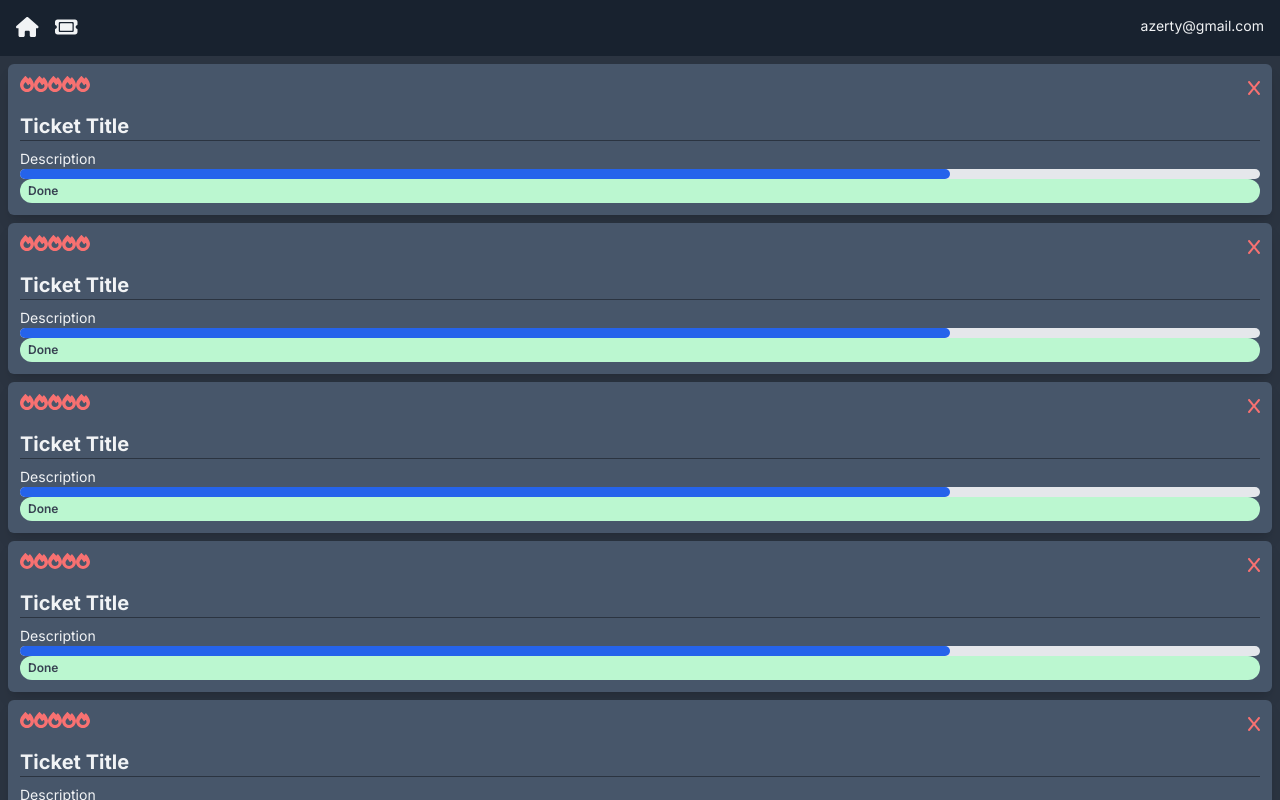
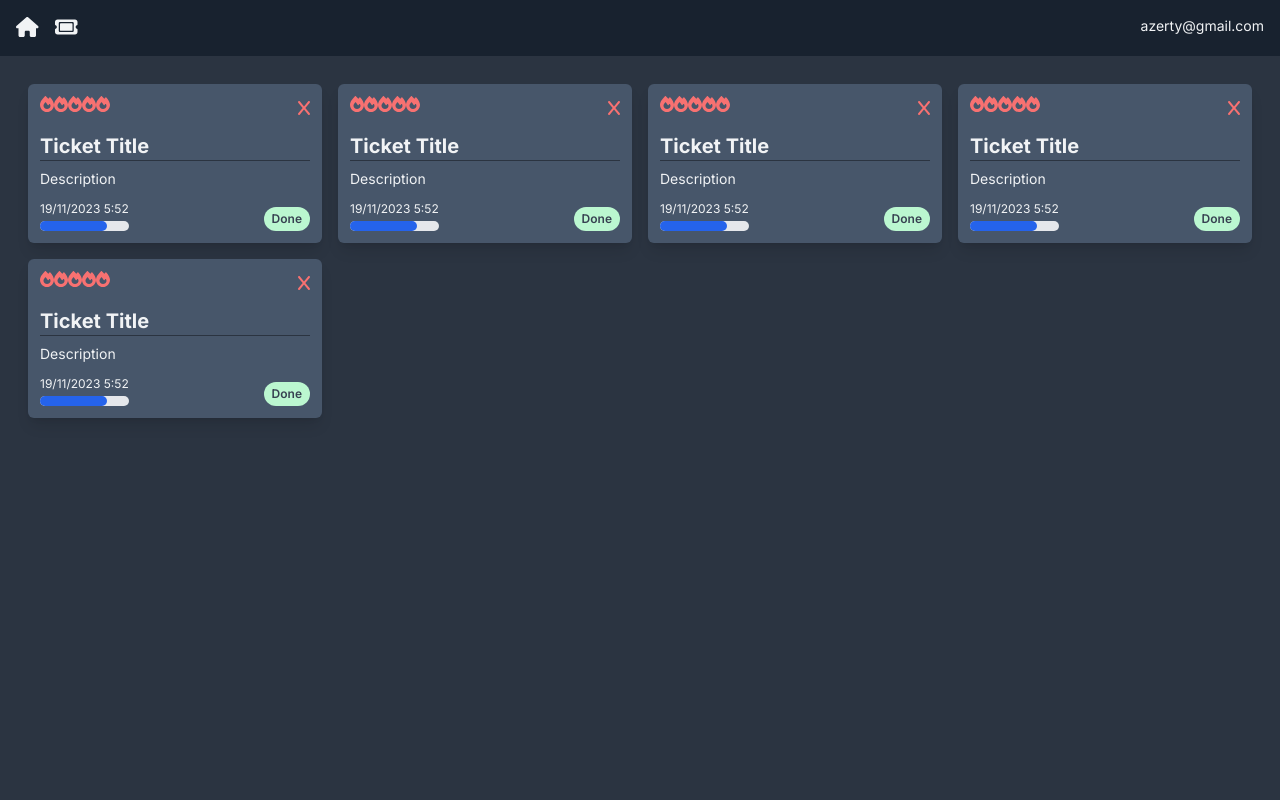
Before and after one commit to issou24/ticket, a Next.js app in the folder ticket-app-front/: page / in a window 1280 px wide. Built offline with nearby package versions, Linux system fonts and the light colour scheme.

Commit message:
push ava,t api

```diff
--- a/ticket-app-front/app/(components)/TicketCard.jsx
+++ b/ticket-app-front/app/(components)/TicketCard.jsx
@@ -15,8 +15,16 @@
       <h4>Ticket Title</h4>
       <hr className="h-px border-0 bg-page mb-2" />
       <p className="whitespace-pre-wrap">Description</p>
-      <ProgressDisplay />
-      <StatusDisplay />
+      <div className="flex-grow"></div>
+      <div className="flex mt-2">
+        <div className="flex flex-col">
+          <p className="text-xs my-1">19/11/2023 5:52</p>
+          <ProgressDisplay />
+        </div>
+        <div className="ml-auto flex items-end">
+          <StatusDisplay />
+        </div>
+      </div>
     </div>
   );
 };
--- a/ticket-app-front/app/page.jsx
+++ b/ticket-app-front/app/page.jsx
@@ -2,12 +2,14 @@
 
 const Dashboard = () => {
   return (
-    <div>
-      <TicketCard />
-      <TicketCard />
-      <TicketCard />
-      <TicketCard />
-      <TicketCard />
+    <div className="p-5">
+      <div className="lg:grid grid-cols-2 xl:grid-cols-4">
+        <TicketCard />
+        <TicketCard />
+        <TicketCard />
+        <TicketCard />
+        <TicketCard />
+      </div>
     </div>
   );
 };
```
